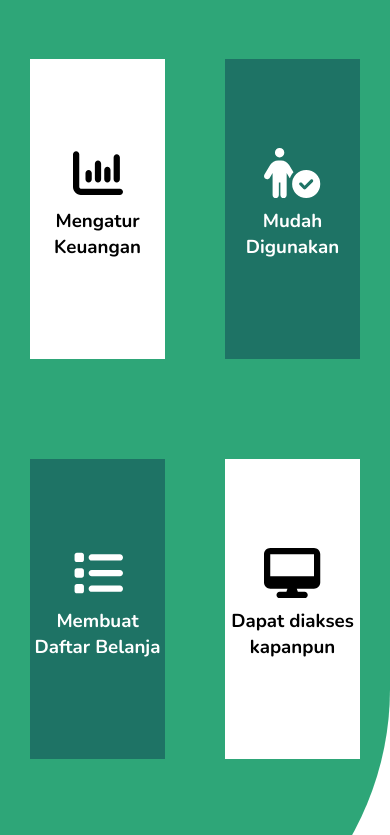
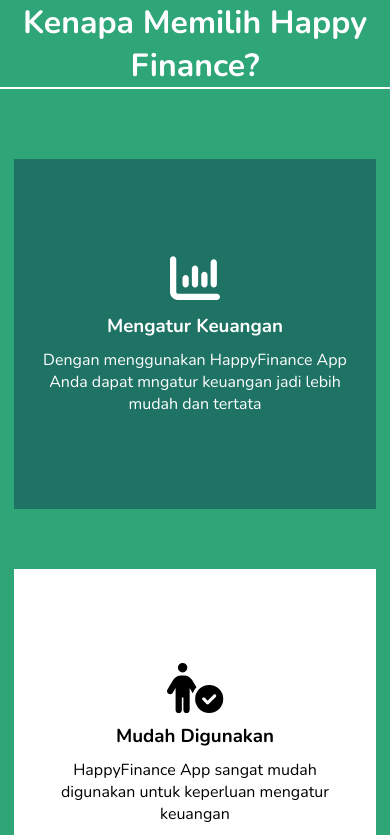
Before and after one commit to Mekamalcity/happyfinance-app, a React (Create React App) app: page / in a window 390 px wide. Shown: the part 1449-2284 px from the top of the page. Built offline with nearby package versions, Linux system fonts and the light colour scheme.

Commit message:
responsive-landingpage3

```diff
--- a/src/component/LandingPage/mainlandingpage.jsx
+++ b/src/component/LandingPage/mainlandingpage.jsx
@@ -62,42 +62,42 @@
                     <hr />
                 </div>
                 <div className="why-happyfinance">
-                    <div className="why-item-1">
+                    <div className="why-item-2">
                         <FontAwesomeIcon className="fontAwesomeIcon" icon={faChartColumn}></FontAwesomeIcon>
                         <h3>
                             Mengatur Keuangan
                         </h3>
                         <p>
-
+                            Dengan menggunakan HappyFinance App Anda dapat mngatur keuangan jadi lebih mudah dan tertata
                         </p>
                     </div>
-                    <div className="why-item-2">
+                    <div className="why-item-1">
                         <FontAwesomeIcon className="fontAwesomeIcon" icon={faPersonCircleCheck}></FontAwesomeIcon>
                         <h3>
                             Mudah Digunakan
                         </h3>
                         <p>
-
+                            HappyFinance App sangat mudah digunakan untuk keperluan mengatur keuangan
                         </p>
                     </div>
                 </div>
                 <div className="why-happyfinance">
-                    <div className="why-item-2">
+                    <div className="why-item-1">
                         <FontAwesomeIcon className="fontAwesomeIcon" icon={faListSquares}></FontAwesomeIcon>
                         <h3>
                             Membuat Daftar Belanja
                         </h3>
                         <p>
-
+                            Dengan menggunakan HappyFinance App Anda jadi dapat membuat daftar belanjaan agar lebih mudah mengatur keuangan
                         </p>
                     </div>
-                    <div className="why-item-1">
+                    <div className="why-item-2">
                         <FontAwesomeIcon className="fontAwesomeIcon" icon={faDesktop}></FontAwesomeIcon>
                         <h3>
                             Dapat diakses kapanpun
                         </h3>
                         <p>
-
+                            HappyFinance App sangat mudah diakses kapanpun baik di smartphone maupun desktop
                         </p>
                     </div>
                 </div>
--- a/src/styles/landingpage/landingpage.css
+++ b/src/styles/landingpage/landingpage.css
@@ -172,7 +172,7 @@
     flex-direction: column;
     justify-content: center;
     align-items: center;
-
+    padding: 25px;
     /* border-color: black;
     border-style: solid;
     border-width: 2px; */
@@ -189,6 +189,7 @@
     flex-direction: column;
     justify-content: center;
     align-items: center;
+    padding: 25px;
 }
 
 .why-item-1 h3{
@@ -213,4 +214,17 @@
     .container-main1 img{
         display: none;
     }
+    .why-happyfinance{
+        flex-direction: column;
+    }
+    .why-item-1{
+        width: 80%;
+    }
+    .why-item-2{
+        width: 80%;
+    }
+    .container-main3{
+        padding-top: 300px;
+        padding-bottom: 300px;
+    }
   }
```
